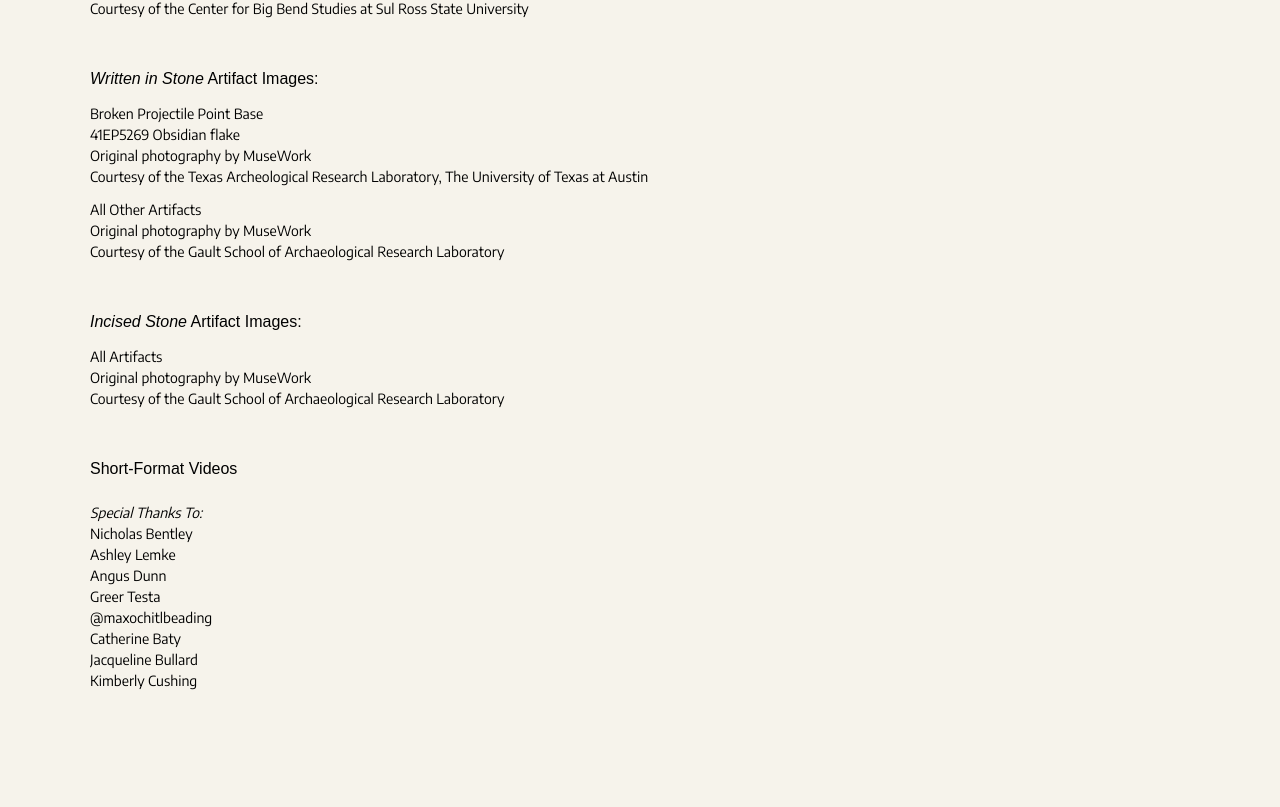
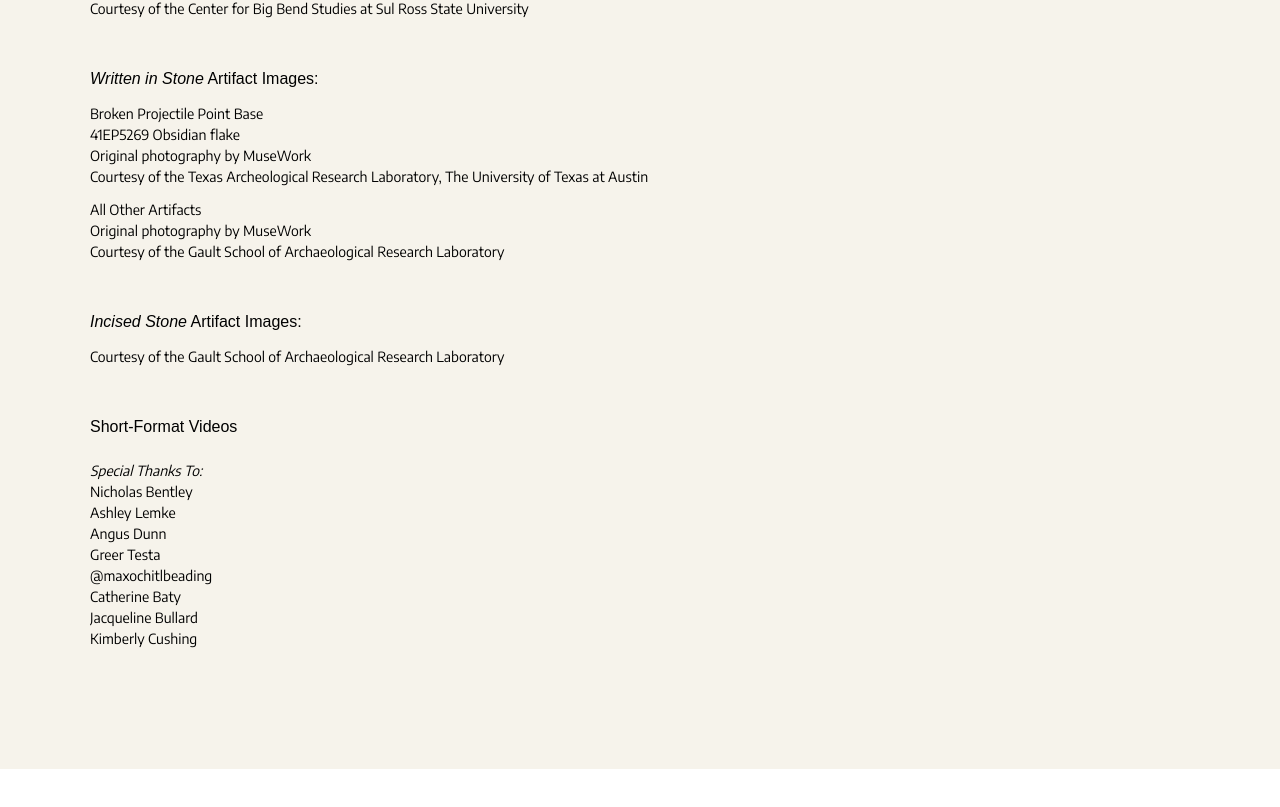
Before and after one commit to scottdickerson/paleoindian-site, a Next.js app: page /about in a window 1280 px wide. Shown: the part 1620-2427 px from the top of the page. After the commit the page ends 2389 px from the top, so only its background shows below. Built offline with nearby package versions, Linux system fonts and the light colour scheme; a web font is replaced by a local one.

Commit message:
fix(credit): remove incised images credit

```diff
--- a/src/components/photo-credits.tsx
+++ b/src/components/photo-credits.tsx
@@ -12,22 +12,24 @@
     courtesy,
 }: PhotoCreditsProps) => (
     <p>
-        {title && title}
+        {title && (
+            <>
+                {title}
+                <br />
+            </>
+        )}
         {description && (
             <>
-                <br /> {description}
+                {description}
+                <br />
             </>
         )}
         {credits && (
             <>
-                <br /> {credits}
+                {credits}
+                <br />
             </>
         )}
-        {courtesy && (
-            <>
-                <br /> {courtesy}
-            </>
-        )}
-        <br />
+        {courtesy && <>{courtesy}</>}
     </p>
 )
--- a/src/pages/about.tsx
+++ b/src/pages/about.tsx
@@ -154,8 +154,6 @@
                 <em>Incised Stone</em> Artifact Images:
             </span>
             <PhotoCredits
-                title="All Artifacts"
-                credits="Original photography by MuseWork"
                 courtesy="Courtesy of
                 the Gault School of Archaeological Research Laboratory"
             />
```
